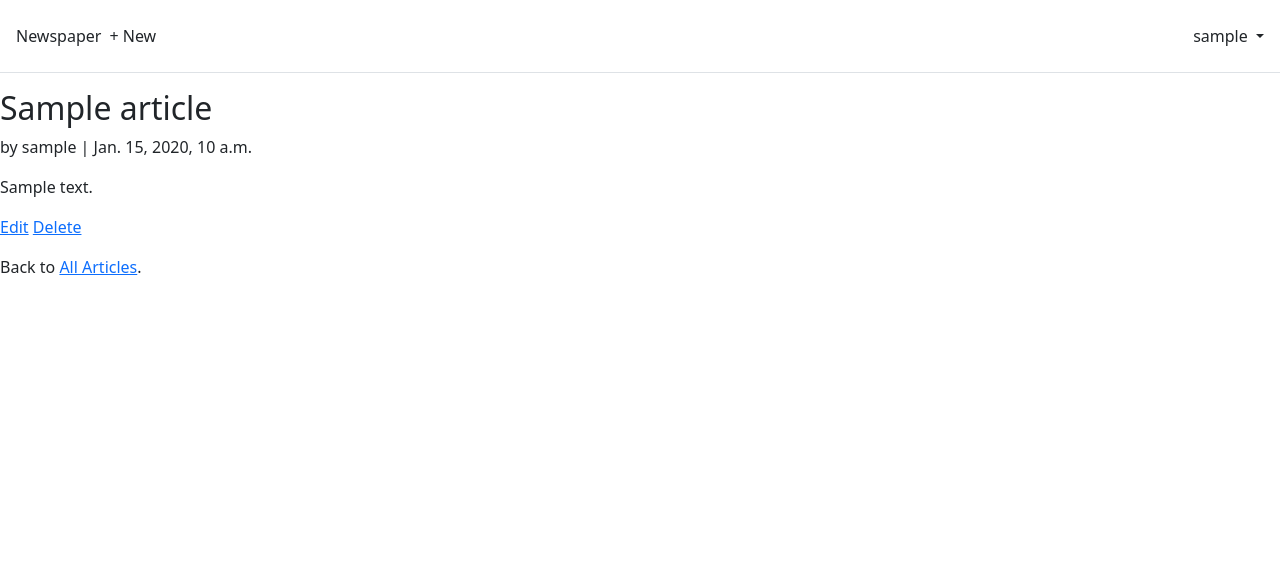
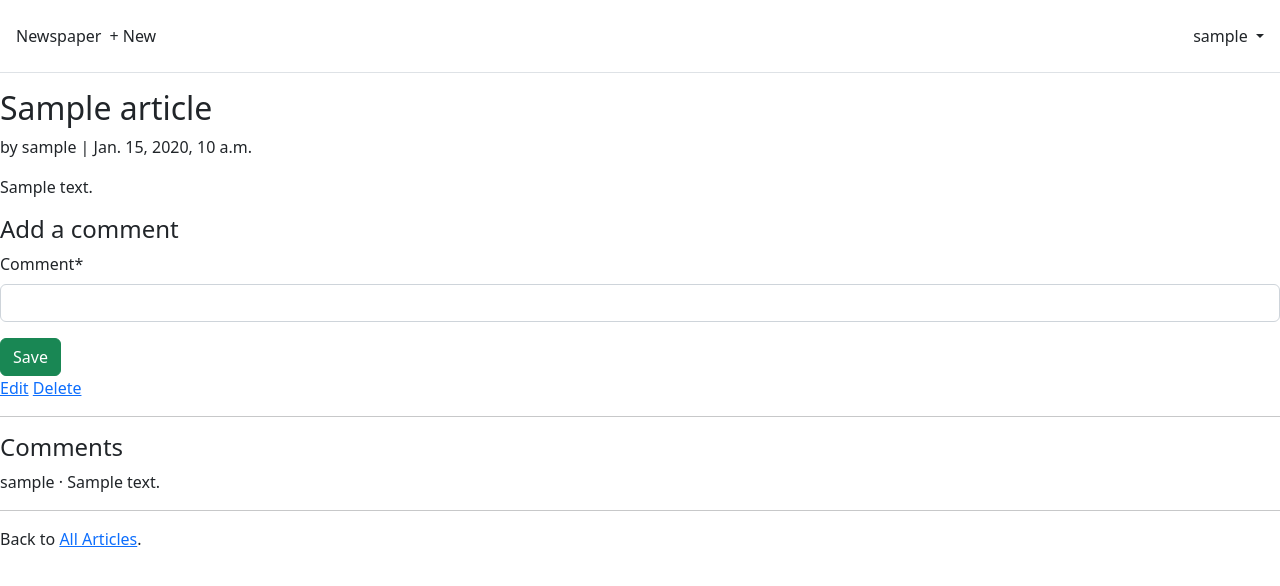
Before and after one commit to MouhaDiouf/django_news, a Django app: page /articles/1/ in a window 1280 px wide. Shown: the top 586 px of the page. Run offline with Django 4.2, Linux system fonts and the light colour scheme; a user stored in the database is signed in; tables that the repository leaves empty hold one stand-in row (values such as "Sample post"); some libraries are stand-ins or nearby versions.

Commit message:
comments app

```diff
--- /dev/null
+++ b/articles/forms.py
@@ -0,0 +1,8 @@
+from django import forms
+
+from .models import Comment
+
+class CommentForm(forms.ModelForm):
+    class Meta:
+        model = Comment
+        fields = ("comment",)
--- a/articles/models.py
+++ b/articles/models.py
@@ -13,3 +13,12 @@ class Article(models.Model):
 
     def get_absolute_url(self):
         return reverse("article_detail", kwargs={"pk": self.pk})
+
+class Comment(models.Model): # new
+    article = models.ForeignKey(Article, on_delete=models.CASCADE)
+    comment = models.CharField(max_length=140)
+    author = models.ForeignKey( settings.AUTH_USER_MODEL, on_delete=models.CASCADE)
+    def __str__(self):
+        return self.comment
+    def get_absolute_url(self):
+        return reverse("article_list")
--- a/articles/views.py
+++ b/articles/views.py
@@ -1,18 +1,54 @@
 from django.shortcuts import render
-from django.views.generic import ListView, UpdateView, DetailView, DeleteView, CreateView
+from django.views.generic import ListView, UpdateView, DetailView, DeleteView, CreateView, FormView
+from django.views import View # new
 from .models import Article
-from django.urls import reverse_lazy
+from django.views.generic.detail import SingleObjectMixin # new
+from django.urls import reverse_lazy, reverse
 from django.contrib.auth.mixins import LoginRequiredMixin, UserPassesTestMixin
+from .forms import CommentForm
 # Create your views here.
 
 class ArticleListView(LoginRequiredMixin, ListView):
     model = Article
     template_name = "article_list.html"
 
-class ArticleDetailView(LoginRequiredMixin, DetailView):
+class CommentGet(DetailView):
     model = Article
     template_name = "article_detail.html"
 
+    def get_context_data(self, **kwargs):  # new
+        context = super().get_context_data(**kwargs)
+        context["form"] = CommentForm()
+        return context
+
+
+class CommentPost(SingleObjectMixin, FormView):
+    model = Article
+    form_class = CommentForm
+    template_name = "article_detail.html"
+
+    def post(self, request, *args, **kwargs):
+        self.object = self.get_object()
+        return super().post(request, *args, **kwargs)
+
+    def form_valid(self, form):
+        comment = form.save(commit=False)
+        comment.article = self.object
+        comment.author = self.request.user
+        comment.save()
+        return super().form_valid(form)
+
+    def get_success_url(self):
+        article = self.object
+        return reverse("article_detail", kwargs={"pk": article.pk})
+
+class ArticleDetailView(LoginRequiredMixin, View): # new
+    def get(self, request, *args, **kwargs):
+        view = CommentGet.as_view()
+        return view(request, *args, **kwargs)
+    def post(self, request, *args, **kwargs):
+        view = CommentPost.as_view()
+        return view(request, *args, **kwargs)
 
 class ArticleUpdateView(LoginRequiredMixin, UserPassesTestMixin, UpdateView):
     model = Article
--- a/templates/article_detail.html
+++ b/templates/article_detail.html
@@ -1,16 +1,33 @@
 <!-- templates/article_detail.html -->
 {% extends "base.html" %}
+{% load crispy_forms_tags %}
+
 {% block content %}
 <div class="article-entry">
 <h2>{{ object.title }}</h2>
 <p>by {{ object.author }} | {{ object.date }}</p>
 <p>{{ object.body }}</p>
 </div>
+
+<!-- Changes start here! -->
+<h4>Add a comment</h4>
+<form action="" method="post">{% csrf_token %}
+{{ form|crispy }}
+<button class="btn btn-success ml-2" type="submit">Save</button>
+</form>
+<!-- Changes end here! -->
+
 <div>
     {% if article.author.pk == user.pk %}
         <p><a href="{% url 'article_edit' article.pk %}">Edit</a>
         <a href="{% url 'article_delete' article.pk %}">Delete</a>
     {% endif %}
+    <hr>
+<h4>Comments</h4>
+{% for comment in article.comment_set.all %}
+<p>{{ comment.author }} &middot; {{ comment }}</p>
+    {% endfor %}
+<hr>
 </p>
 <p>Back to <a href="{% url 'article_list' %}">All Articles</a>.</p>
 </div>
--- a/templates/article_list.html
+++ b/templates/article_list.html
@@ -20,6 +20,7 @@
         <a href="{% url 'article_edit' article.pk %}">Edit</a>
         <a href="{% url 'article_delete' article.pk %}">Delete</a>
     {% endif %}
+    <a href="{{ article.get_absolute_url }}">New Comment</a> <!-- new -->
 </div>
 </div>
 <br />
```
Also changed, not shown: articles/admin.py (+10 -1 lines), articles/migrations/0002_comment.py (added).
